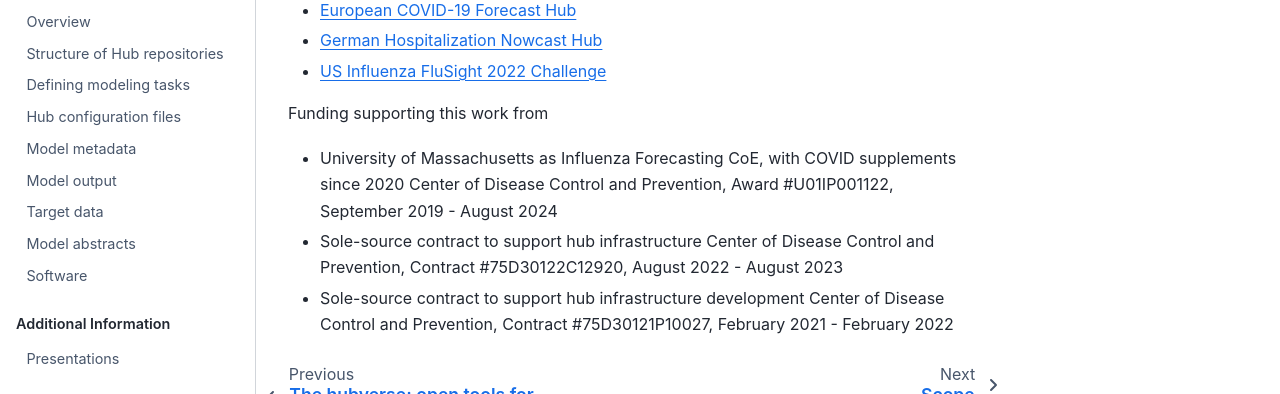
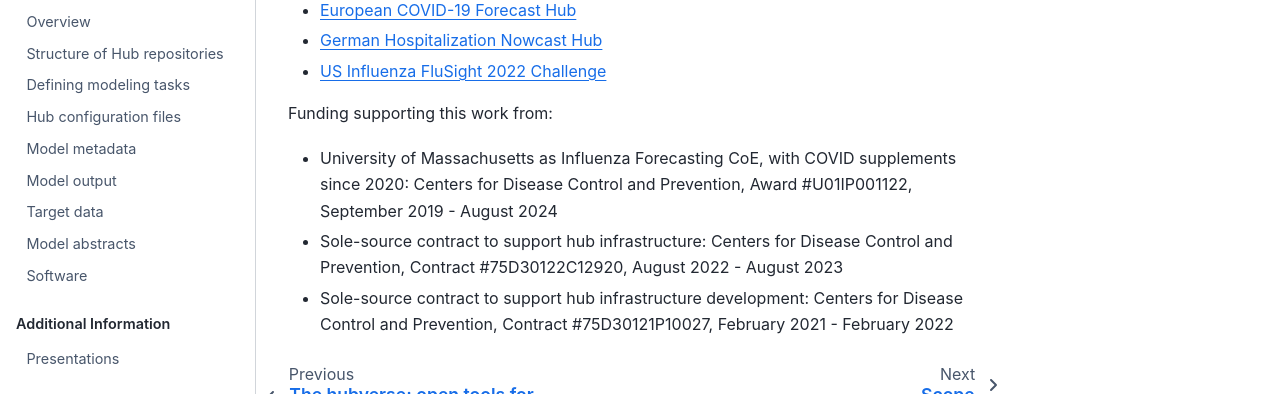
Before and after one commit to hubverse-org/hubDocs, a Sphinx documentation site: the page built from docs/source/overview/who-we-are.md, in a window 1280 px wide and 1115 px high. Shown: the part 597-991 px from the top of the window. Built offline with Sphinx 7.4.7 and the Sphinx Book theme 1.1.4, drawn with Linux system fonts in a browser that asks for light colours; pages that are not in the unit, such as notebooks, are missing from menus.

Commit message:
small edits

```diff
--- a/docs/source/overview/who-we-are.md
+++ b/docs/source/overview/who-we-are.md
@@ -13,10 +13,10 @@
  - [US Influenza FluSight 2022 Challenge](https://github.com/cdcepi/Flusight-forecast-data)
 
 
-Funding supporting this work from
- - University of Massachusetts as Influenza Forecasting CoE, with COVID supplements since 2020
-   Center of Disease Control and Prevention, Award #U01IP001122, September 2019 - August 2024
- - Sole-source contract to support hub infrastructure
-   Center of Disease Control and Prevention, Contract #75D30122C12920, August 2022 - August 2023
- - Sole-source contract to support hub infrastructure development
-   Center of Disease Control and Prevention, Contract #75D30121P10027, February 2021 - February 2022
+Funding supporting this work from:
+ - University of Massachusetts as Influenza Forecasting CoE, with COVID supplements since 2020:
+   Centers for Disease Control and Prevention, Award #U01IP001122, September 2019 - August 2024
+ - Sole-source contract to support hub infrastructure:
+   Centers for Disease Control and Prevention, Contract #75D30122C12920, August 2022 - August 2023
+ - Sole-source contract to support hub infrastructure development:
+   Centers for Disease Control and Prevention, Contract #75D30121P10027, February 2021 - February 2022
```
